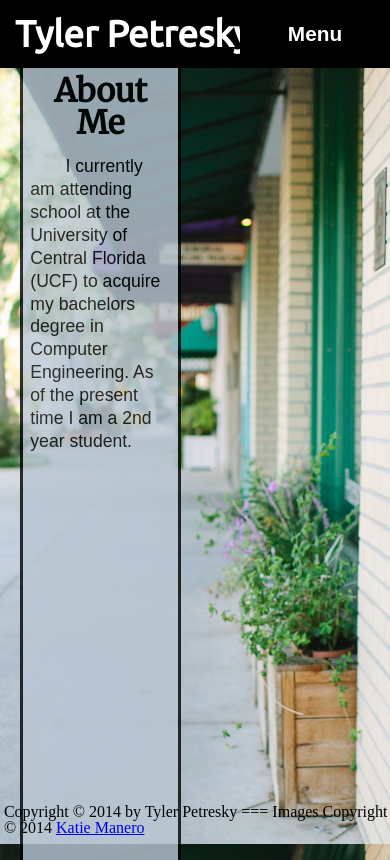
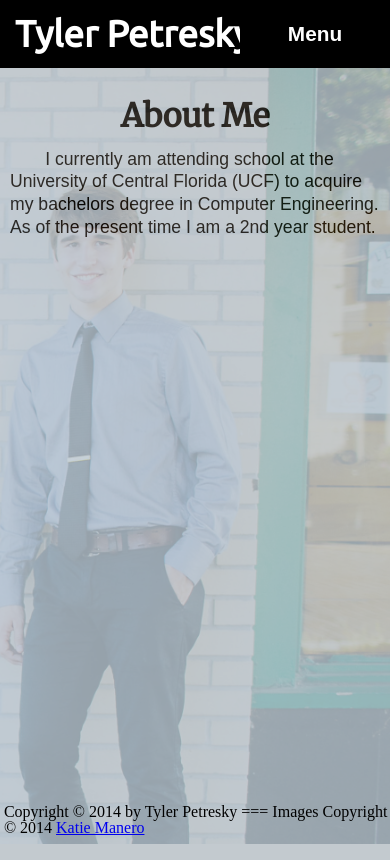
Before and after one commit to Tresky/tyler_petresky, a PHP site: page /pages/about/index.php in a window 390 px wide. Run offline with PHP 8.4, Linux system fonts and the light colour scheme; some web fonts are replaced.

Commit message:
Minor tweaks to CSS

```diff
--- a/assets/css/styles.css
+++ b/assets/css/styles.css
@@ -9,6 +9,7 @@ html {
 	min-height:					100%;
 	background:					#000;
 	background:					url("../images/background-crop-009.jpg") no-repeat center center fixed;
+	background-position: 		right top;
 	background-size:			cover;
 }
 
@@ -40,15 +41,11 @@ nav {
 	background:					#000;
 }
 
-.nav {
-	/*display:					inline;*/
-	float:						left;
-}
-
 h1.nav {
 	width:						245px;
 	min-width:					245px;
 	height:						100%;
+	float:						left;
 	padding:					0 0 0 15px;
 	background:					#000;
 	color:						#fff;
@@ -58,13 +55,13 @@ h1.nav {
 
 ul.nav {
 	height:						100%;
-	/*float:						right;*/
+	display:					inline;
+	float:						right;
 }
 
 ul.nav li {
 	width:						20%;
-	/*display:					inline;*/
-	float:						right;
+	float:						left;
 	text-align: 				center;
 	font-family:				'Droid Sans', sans-serif;
 }
@@ -106,7 +103,6 @@ ul.nav li a:hover {
 
 	ul.nav {
 		width:					800px;
-		display:				inline;
 		float:					right;
 	}
 
@@ -155,7 +151,7 @@ ul.nav li a:hover {
 		height:					8%;
 		top:					0;
 		right:					0;
-		z-index:				1;
+		z-index:				2;
     	background: 			#000;
     	color: 					#fff;
     	font-family:			'Droid Sans', sans-serif;
@@ -177,12 +173,12 @@ ul.nav li a:hover {
 	}
 
 	ul.nav {
-		height:					200px;
+		height:					1em;
 		float:					right;
 		position:				absolute;
 		top:					-40%;
 		right:					0;
-		z-index:				0;
+		z-index:				1;
 		transition:				all ease-in-out 0.4s;
 		-webkit-transition		all ease-in-out 0.4s;
 		-moz-transition			all ease-in-out 0.4s;
@@ -193,6 +189,7 @@ ul.nav li a:hover {
 		width:					100%;
 		height:					20%;
 		display:				inline-block;
+		float:					right;
 	}
 
 	input[type=checkbox]:checked ~ ul.nav {
@@ -220,18 +217,11 @@ ul.nav li a:hover {
  *******************************************************************************
  ******************************************************************************/
 
-
-
-@media all and (min-width: 67.1em)
-{
-
-}
-
 div.info-box {
 	width:					36%;
-	height:					92%;
 	position:				absolute;
 	top:					8%;
+	bottom:					0;
 	left:					5%;
 	background:				#b9c7d4;
 	opacity:				0.8;
@@ -259,6 +249,41 @@ h2.info-box {
 }
 
 
+@media all and (min-width: 67.1em)
+{
+
+}
+
+@media all and (min-width: 40.1em) and (max-width: 67em)
+{
+	div.info-box {
+		top:				16%;
+		bottom:				0;
+	}
+}
+
+@media all and (min-width: 1em) and (max-width: 40em)
+{
+	div.info-box {
+		width:				initial;
+		height:				initial;
+		top:				8%;
+		left:				0;
+		bottom:				0;
+		right:				0;
+		padding:			0 10px 0 10px;
+		border-width: 		0;
+		z-index:			0;
+	}
+
+	h2.info-box:before {
+		content:			"\a";
+		white-space: 		pre;
+	}
+
+
+}
+
 
 
 
--- a/templates/nav.php
+++ b/templates/nav.php
@@ -24,10 +24,10 @@
 	<input type="checkbox", id="nav-button">
 	<label for="nav-button">Menu</label>
 	<ul class="nav">
-		<li id="nav-projects"><a href="/pages/research">Research</a></li>
+		<li id="nav-about"><a href="/pages/about">About</a></li>
+		<li id="nav-contact"><a href="/pages/contact">Contact</a></li>
 		<li id="nav-projects"><a href="/pages/projects">Projects</a></li>
 		<li id="nav-resume"><a href="https://docs.google.com/document/d/1AVTCfnH_vGQpApFrcm-Ty6pOlIskvE9XK_sW4h1RBuE/edit?usp=sharing">Resume</a></li>
-		<li id="nav-contact"><a href="/pages/contact">Contact</a></li>
-		<li id="nav-about"><a href="/pages/about">About</a></li>
+		<li id="nav-research"><a href="/pages/research">Research</a></li>
 	</ul>
 </nav>
```
